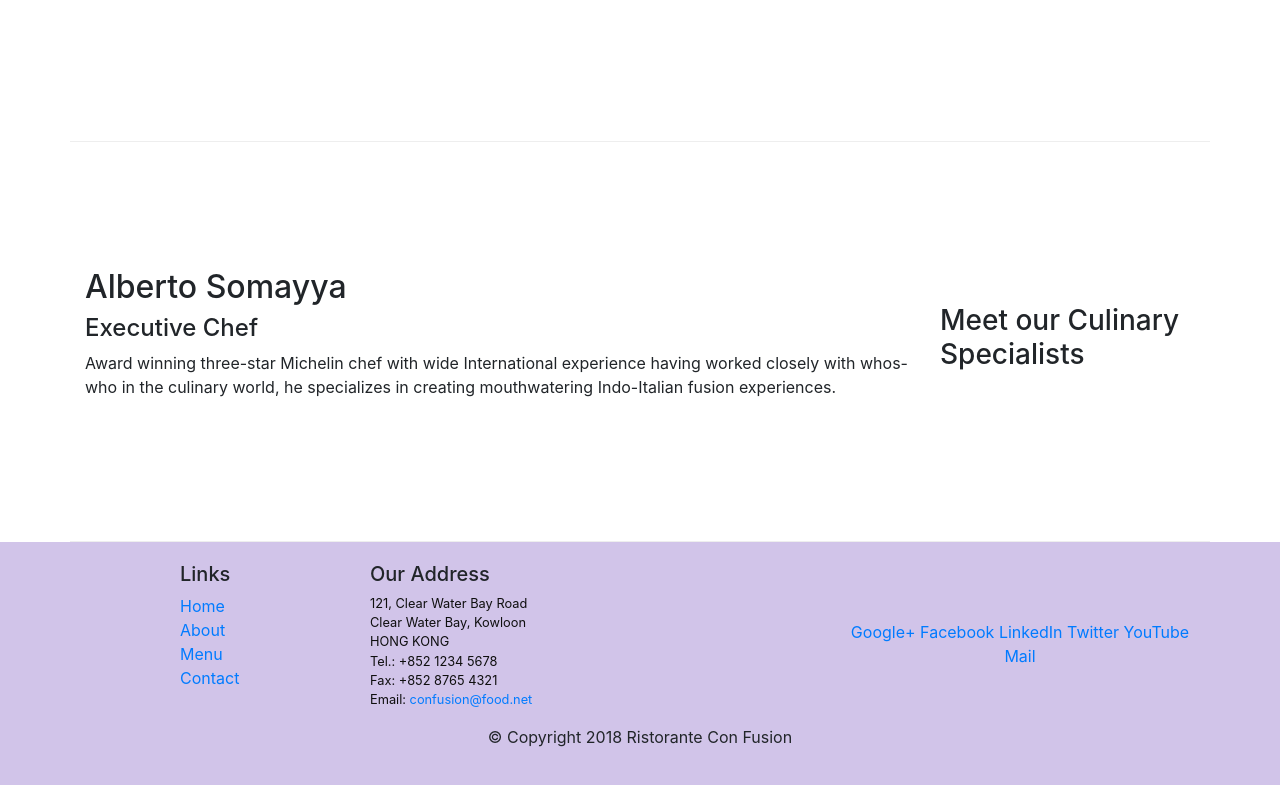
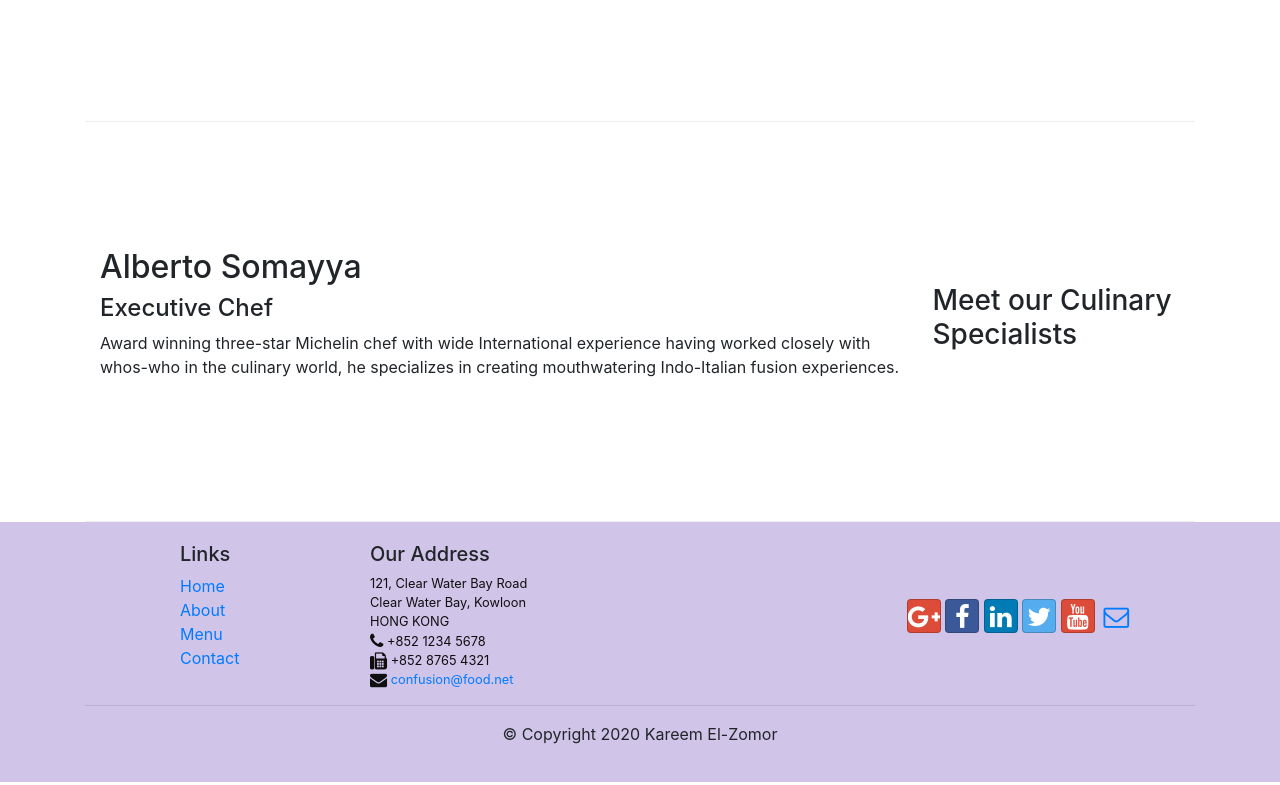
Before and after one commit to KareeMagdyy/HongKongUniversity, a website: page index.html in a window 1280 px wide. Shown: the part 1012-1797 px from the top of the page. Drawn offline with nearby package versions, Linux system fonts and the light colour scheme.

Commit message:
icon fonts

```diff
--- a/index.html
+++ b/index.html
@@ -8,8 +8,11 @@
         <meta http-equiv="x-ua-compatible" content="ie=edge">
 
         <!-- Bootstrap CSS -->
+        <link rel="stylesheet" href="node_modules/bootstrap/dist/css/bootstrap.min.css">
+        <link rel="stylesheet" href="node_modules/font-awesome/css/font-awesome.min.css">
+        <link rel="stylesheet" href="node_modules/bootstrap-social/bootstrap-social.css">
         <link rel="stylesheet" href="css/styles.css">
-        <link rel="stylesheet" href="node_modules/bootstrap/dist/css/bootstrap.min.css">
+
     <title>Ristorante Con Fusion</title>
 </head>
 
@@ -22,16 +25,16 @@
             <a class="navbar-brand mr-auto" href="/index.html">Ristorante Con Fusion</a>
                 <div class="collapse navbar-collapse" id="Navbar">
                     <ul class="navbar-nav mr-auto">
-                        <li class="nav-item active"><a class="nav-link" href="/index.html">Home</a></li>
-                        <li class="nav-item"><a class="nav-link" href="/aboutus.html">About</a></li>
-                        <li class="nav-item"><a class="nav-link" href="#">Menu</a></li>
-                        <li class="nav-item"><a class="nav-link" href="#">Contact</a></li>
+                        <li class="nav-item active"><a class="nav-link" href="/index.html"><span class="fa fa-home fa-lg"></span> Home</a></li>
+                        <li class="nav-item"><a class="nav-link" href="/aboutus.html"><span class="fa fa-info fa-lg"></span> About</a></li>
+                        <li class="nav-item"><a class="nav-link" href="#"><span class="fa fa-list fa-lg"></span> Menu</a></li>
+                        <li class="nav-item"><a class="nav-link" href="#"><span class="fa fa-address-card fa-lg"></span> Contact</a></li>
                     </ul>
                 </div>
         </div>
     </nav>
 
-    <header class="jumbotron" style="background-color:#9575CD">
+    <header class="jumbotron">
         <div class="container" >
             <div class="row row-header">
                 <div class="col-12 col-sm-6">
@@ -96,25 +99,26 @@
 		              121, Clear Water Bay Road<br>
 		              Clear Water Bay, Kowloon<br>
 		              HONG KONG<br>
-		              Tel.: +852 1234 5678<br>
-		              Fax: +852 8765 4321<br>
-		              Email: <a href="mailto:confusion@food.net">confusion@food.net</a>
+		              <i class="fa fa-phone fa-lg"></i>  +852 1234 5678<br>
+		              <i class="fa fa-fax fa-lg"></i> +852 8765 4321<br>
+		              <i class="fa fa-envelope fa-lg"></i> <a href="mailto:confusion@food.net">confusion@food.net</a>
 		           </address>
                 </div>
                 <div class="col-12 col-sm-4 align-self-center">
                     <div class="text-center">
-                        <a href="http://google.com/+">Google+</a>
-                        <a href="http://www.facebook.com/profile.php?id=">Facebook</a>
-                        <a href="http://www.linkedin.com/in/">LinkedIn</a>
-                        <a href="http://twitter.com/">Twitter</a>
-                        <a href="http://youtube.com/">YouTube</a>
-                        <a href="mailto:">Mail</a>
+                        <a class="btn btn-social-icon btn-google" href="http://google.com/+"><i class="fa fa-google-plus fa-lg"></i></a>
+                        <a class="btn btn-social-icon btn-facebook" href="http://www.facebook.com/profile.php?id="><i class="fa fa-facebook fa-lg"></i></a>
+                        <a class="btn btn-social-icon btn-linkedin" href="http://www.linkedin.com/in/"><i class="fa fa-linkedin fa-lg"></i></a>
+                        <a class="btn btn-social-icon btn-twitter" href="http://twitter.com/"><i class="fa fa-twitter fa-lg"></i></a>
+                        <a class="btn btn-social-icon btn-google" href="http://youtube.com/"><i class="fa fa-youtube fa-lg"></i></a>
+                        <a class="btn btn-social-icon " href="mailto:"><i class="fa fa-envelope-o fa-lg"></i></a>
                     </div>
                 </div>
            </div>
+           <hr>
            <div class="row justify-content-center">
                 <div class="col-auto">
-                    <p>© Copyright 2018 Ristorante Con Fusion</p>
+                    <p>© Copyright 2020 Kareem El-Zomor</p>
                 </div>
            </div>
         </div>
--- a/package.json
+++ b/package.json
@@ -15,6 +15,8 @@
   },
   "dependencies": {
     "bootstrap": "^4.0.0",
+    "bootstrap-social": "^5.1.1",
+    "font-awesome": "^4.7.0",
     "jquery": "^3.3.1",
     "popper.js": "^1.16.1"
   }
```
Also changed, not shown: aboutus.html (+18 -14 lines), 1 other file.
